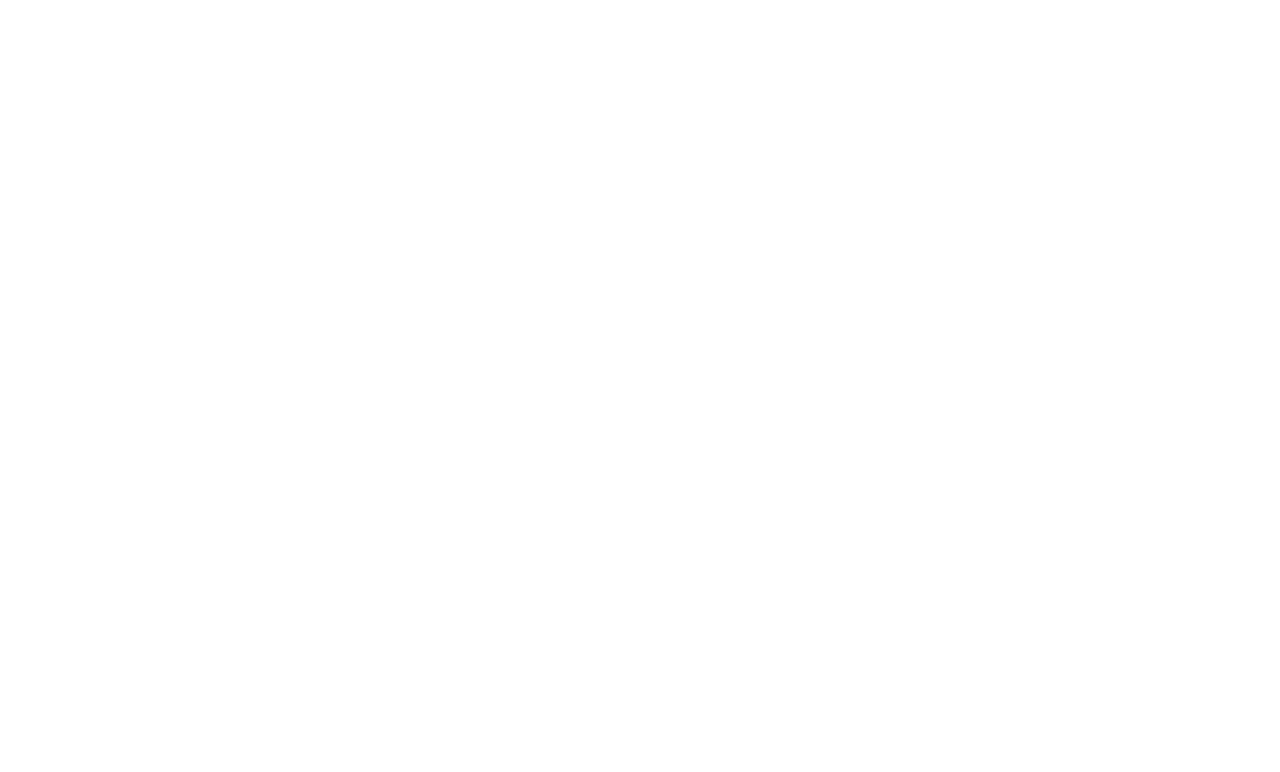
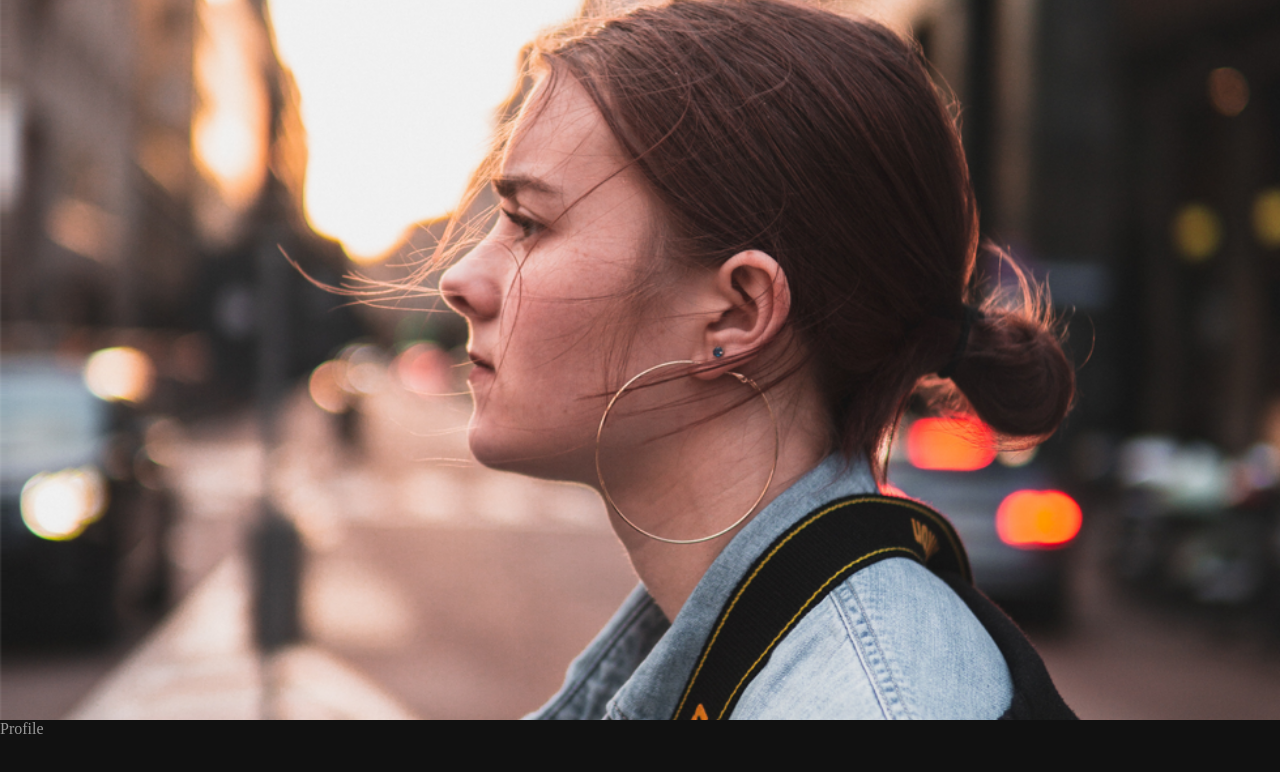
Before and after one commit to CaesiumY/css-portfolio, a plain HTML site: page index.html in a window 1280 px wide. Drawn offline with Linux system fonts and the light colour scheme.

Commit message:
style: Add background cover

```diff
--- a/index.html
+++ b/index.html
@@ -1,13 +1,12 @@
-<!doctype html>
+<!DOCTYPE html>
 <html>
-    <head>
-        <title>About Me</title>
-        <meta name="viewport" content="width=device-width, user-scalable=no">
-        <link rel="stylesheet" href="style.css">
-    </head>
-    <body>
-
-
-
-    </body>
+  <head>
+    <title>About Me</title>
+    <meta name="viewport" content="width=device-width, user-scalable=no" />
+    <link rel="stylesheet" href="style.css" />
+  </head>
+  <body>
+    <div class="portrait"></div>
+    <div class="profile">Profile</div>
+  </body>
 </html>
--- a/style.css
+++ b/style.css
@@ -0,0 +1,15 @@
+body {
+  margin: 0;
+}
+
+body {
+  background-color: #111;
+  color: #999;
+}
+
+.portrait {
+  background-image: url(images/profile.png);
+  background-size: cover;
+  background-position: center;
+  padding-top: 56.25%;
+}
```
